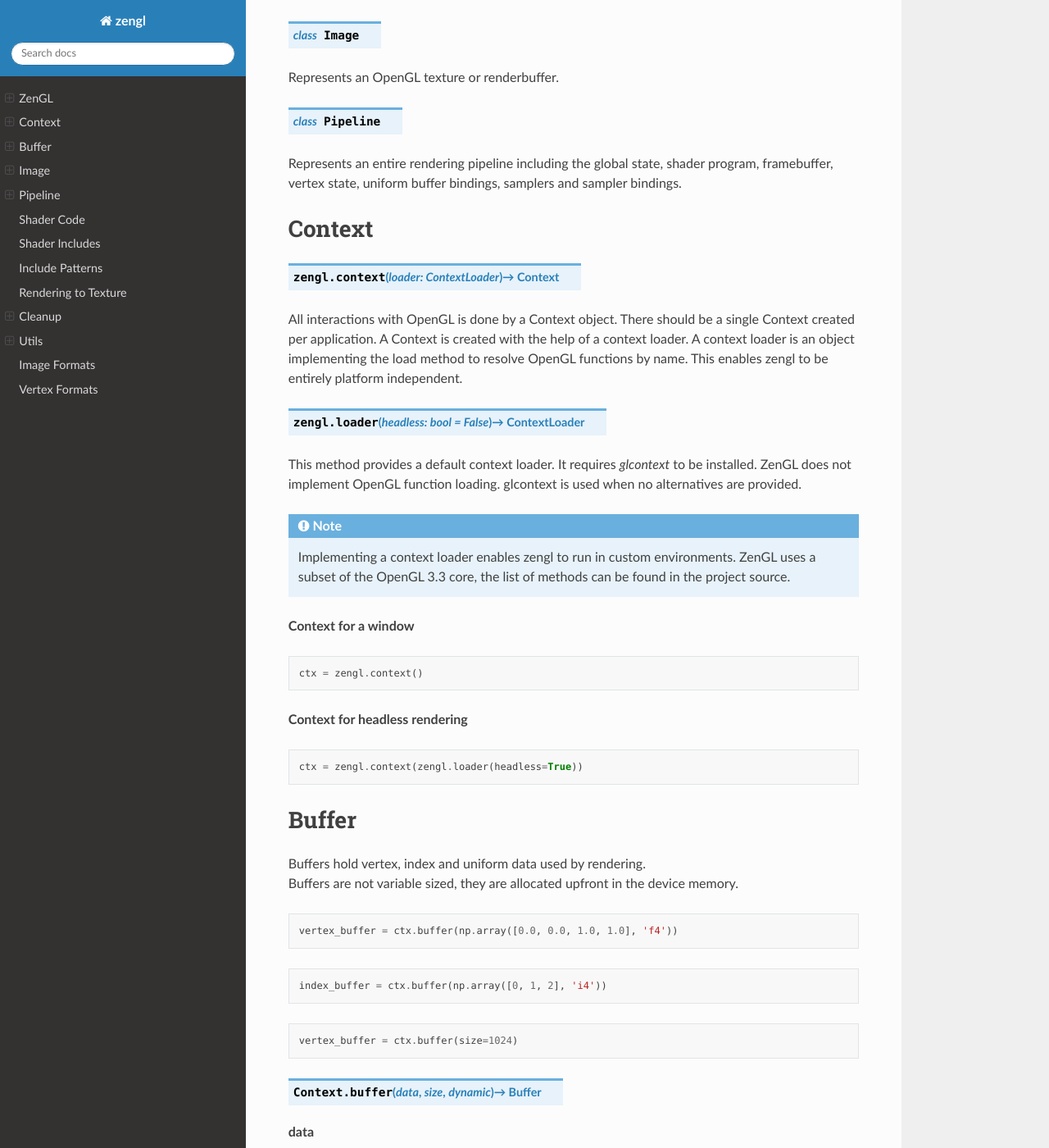
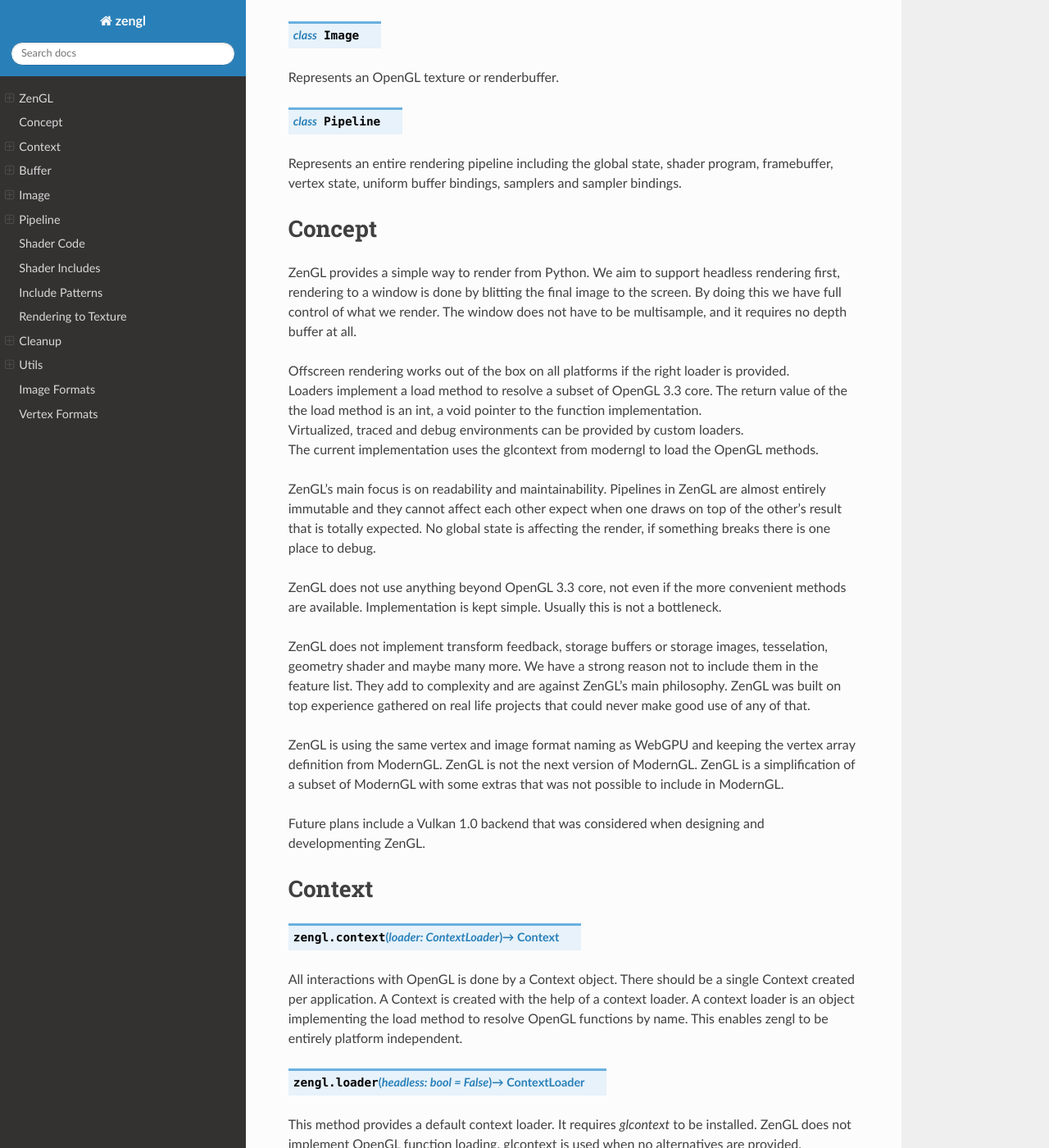
Before and after one commit to szabolcsdombi/zengl, a Sphinx documentation site: the page built from docs/index.rst, in a window 1280 px wide and 1400 px high, scrolled down 819 px. Shown: the whole window at 82% size. Built offline with Sphinx 7.4.7 and the Read the Docs theme 2.0.0, drawn with Linux system fonts in a browser that asks for light colours.

Commit message:
add concept to the docs

```diff
--- a/docs/index.rst
+++ b/docs/index.rst
@@ -38,6 +38,36 @@
 
 | Represents an entire rendering pipeline including the global state, shader program, framebuffer, vertex state,
   uniform buffer bindings, samplers and sampler bindings.
+
+Concept
+-------
+
+| ZenGL provides a simple way to render from Python. We aim to support headless rendering first,
+  rendering to a window is done by blitting the final image to the screen. By doing this we have full control of
+  what we render. The window does not have to be multisample, and it requires no depth buffer at all.
+
+| Offscreen rendering works out of the box on all platforms if the right loader is provided.
+| Loaders implement a load method to resolve a subset of OpenGL 3.3 core. The return value of the the load method is
+  an int, a void pointer to the function implementation.
+| Virtualized, traced and debug environments can be provided by custom loaders.
+| The current implementation uses the glcontext from moderngl to load the OpenGL methods.
+
+| ZenGL's main focus is on readability and maintainability. Pipelines in ZenGL are almost entirely immutable and they
+  cannot affect each other expect when one draws on top of the other's result that is totally expected.
+  No global state is affecting the render, if something breaks there is one place to debug.
+
+| ZenGL does not use anything beyond OpenGL 3.3 core, not even if the more convenient methods are available.
+  Implementation is kept simple. Usually this is not a bottleneck.
+
+| ZenGL does not implement transform feedback, storage buffers or storage images, tesselation, geometry shader and maybe many more.
+  We have a strong reason not to include them in the feature list. They add to complexity and are against ZenGL's main philosophy.
+  ZenGL was built on top experience gathered on real life projects that could never make good use of any of that.
+
+| ZenGL is using the same vertex and image format naming as WebGPU and keeping the vertex array definition from ModernGL.
+  ZenGL is not the next version of ModernGL. ZenGL is a simplification of a subset of ModernGL with some extras
+  that was not possible to include in ModernGL.
+
+| Future plans include a Vulkan 1.0 backend that was considered when designing and developmenting ZenGL.
 
 Context
 -------
```
